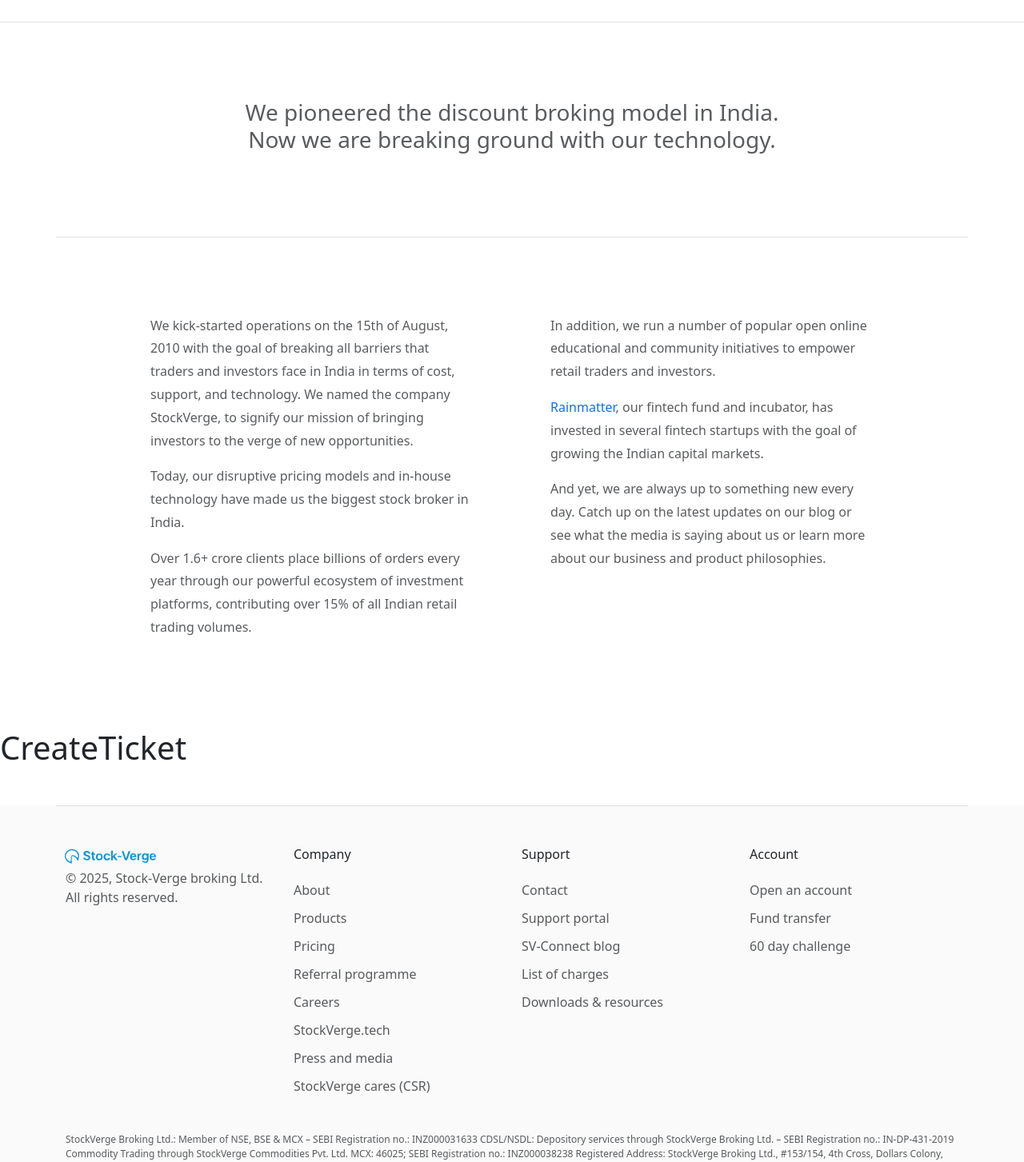
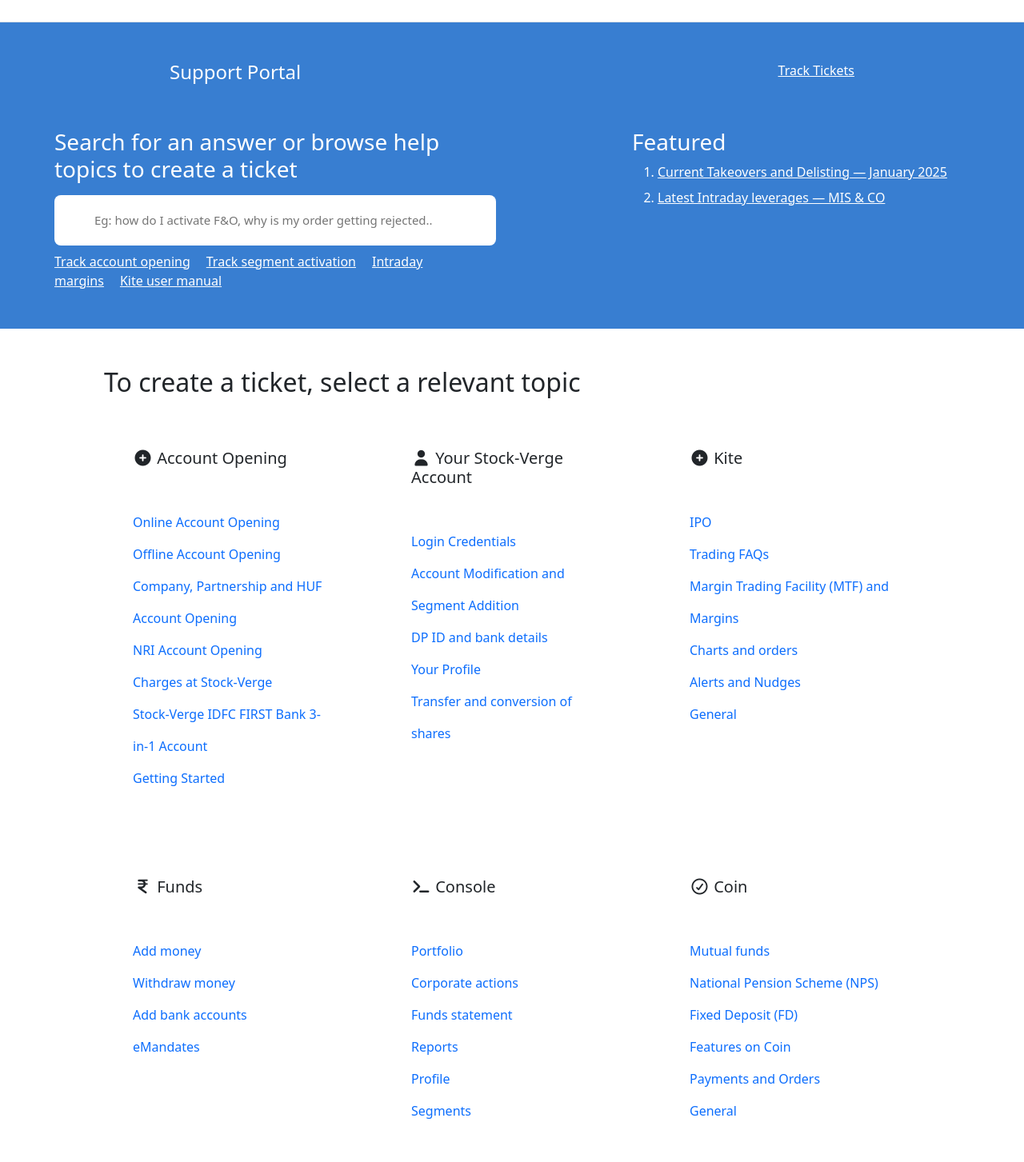
Before and after one commit to Dnyanesh3256/stock-verge, a React (Vite) app in the folder frontend/: page /support in a window 1280 px wide. Shown: the part 52-1505 px from the top of the page at 80% size. Built offline with nearby package versions, Linux system fonts and the light colour scheme.

Commit message:
completed the support page

```diff
--- a/frontend/src/index.css
+++ b/frontend/src/index.css
@@ -70,3 +70,26 @@
 /* .nav-link {
   margin-left: 20px;
 } */
+
+#supportHero {
+  background-color: rgb(56, 126, 209);
+  color: white;
+}
+
+#supportHero a {
+  color: white;
+}
+
+#supportHero input {
+  width: 100%;
+  padding: 20px 50px;
+  font-size: 15px;
+  border: none;
+  border-radius: 8px;
+}
+
+#supportWrapper {
+  display: flex;
+  justify-content: space-between;
+  margin: 0 200px;
+}
--- a/frontend/src/landing_page/support/CreateTicket.jsx
+++ b/frontend/src/landing_page/support/CreateTicket.jsx
@@ -1,8 +1,111 @@
 import React from 'react';
+import { Link } from "react-router-dom"
 
 function CreateTicket() {
     return (
-        <h1>CreateTicket</h1>
+        <div className="container">
+            <div className="row p-5">
+                <h1 className='fs-2'>To create a ticket, select a relevant topic</h1>
+
+                <div className="col-4 p-5 mt-2">
+                    <h4 className='fs-5 mb-5'><i class="fa-solid fa-circle-plus"></i> Account Opening</h4>
+
+                    <Link to="#" style={{ textDecoration: "none", lineHeight: "2.5" }}>Online Account Opening</Link>
+                    <br />
+                    <Link to="#" style={{ textDecoration: "none", lineHeight: "2.5" }}>Offline Account Opening</Link>
+                    <br />
+                    <Link to="#" style={{ textDecoration: "none", lineHeight: "2.5" }}>Company, Partnership and HUF Account Opening</Link>
+                    <br />
+                    <Link to="#" style={{ textDecoration: "none", lineHeight: "2.5" }}>NRI Account Opening</Link>
+                    <br />
+                    <Link to="#" style={{ textDecoration: "none", lineHeight: "2.5" }}>Charges at Stock-Verge</Link>
+                    <br />
+                    <Link to="#" style={{ textDecoration: "none", lineHeight: "2.5" }}>Stock-Verge IDFC FIRST Bank 3-in-1 Account</Link>
+                    <br />
+                    <Link to="#" style={{ textDecoration: "none", lineHeight: "2.5" }}>Getting Started</Link>
+                    <br />
+                </div>
+
+                <div className="col-4 p-5 mt-2">
+                    <h4 className='fs-5 mb-5'><i class="fa-solid fa-user"></i> Your Stock-Verge Account</h4>
+
+                    <Link to="#" style={{ textDecoration: "none", lineHeight: "2.5" }}>Login Credentials</Link>
+                    <br />
+                    <Link to="#" style={{ textDecoration: "none", lineHeight: "2.5" }}>Account Modification and Segment Addition</Link>
+                    <br />
+                    <Link to="#" style={{ textDecoration: "none", lineHeight: "2.5" }}>DP ID and bank details</Link>
+                    <br />
+                    <Link to="#" style={{ textDecoration: "none", lineHeight: "2.5" }}>Your Profile</Link>
+                    <br />
+                    <Link to="#" style={{ textDecoration: "none", lineHeight: "2.5" }}>Transfer and conversion of shares</Link>
+                    <br />
+                </div>
+
+                <div className="col-4 p-5 mt-2">
+                    <h4 className='fs-5 mb-5'><i class="fa-solid fa-circle-plus"></i> Kite</h4>
+
+                    <Link to="#" style={{ textDecoration: "none", lineHeight: "2.5" }}>IPO</Link>
+                    <br />
+                    <Link to="#" style={{ textDecoration: "none", lineHeight: "2.5" }}>Trading FAQs</Link>
+                    <br />
+                    <Link to="#" style={{ textDecoration: "none", lineHeight: "2.5" }}>Margin Trading Facility (MTF) and Margins</Link>
+                    <br />
+                    <Link to="#" style={{ textDecoration: "none", lineHeight: "2.5" }}>Charts and orders</Link>
+                    <br />
+                    <Link to="#" style={{ textDecoration: "none", lineHeight: "2.5" }}>Alerts and Nudges</Link>
+                    <br />
+                    <Link to="#" style={{ textDecoration: "none", lineHeight: "2.5" }}>General</Link>
+                    <br />
+                </div>
+
+                <div className="col-4 p-5 mt-2">
+                    <h4 className='fs-5 mb-5'><i class="fa-solid fa-indian-rupee-sign"></i> Funds</h4>
+
+                    <Link to="#" style={{ textDecoration: "none", lineHeight: "2.5" }}>Add money</Link>
+                    <br />
+                    <Link to="#" style={{ textDecoration: "none", lineHeight: "2.5" }}>Withdraw money</Link>
+                    <br />
+                    <Link to="#" style={{ textDecoration: "none", lineHeight: "2.5" }}>Add bank accounts</Link>
+                    <br />
+                    <Link to="#" style={{ textDecoration: "none", lineHeight: "2.5" }}>eMandates</Link>
+                    <br />
+                </div>
+
+                <div className="col-4 p-5 mt-2">
+                    <h4 className='fs-5 mb-5'><i class="fa-solid fa-terminal"></i> Console</h4>
+
+                    <Link to="#" style={{ textDecoration: "none", lineHeight: "2.5" }}>Portfolio</Link>
+                    <br />
+                    <Link to="#" style={{ textDecoration: "none", lineHeight: "2.5" }}>Corporate actions</Link>
+                    <br />
+                    <Link to="#" style={{ textDecoration: "none", lineHeight: "2.5" }}>Funds statement</Link>
+                    <br />
+                    <Link to="#" style={{ textDecoration: "none", lineHeight: "2.5" }}>Reports</Link>
+                    <br />
+                    <Link to="#" style={{ textDecoration: "none", lineHeight: "2.5" }}>Profile</Link>
+                    <br />
+                    <Link to="#" style={{ textDecoration: "none", lineHeight: "2.5" }}>Segments</Link>
+                    <br />
+                </div>
+
+                <div className="col-4 p-5 mt-2">
+                    <h4 className='fs-5 mb-5'><i class="fa-regular fa-circle-check"></i> Coin</h4>
+
+                    <Link to="#" style={{ textDecoration: "none", lineHeight: "2.5" }}>Mutual funds</Link>
+                    <br />
+                    <Link to="#" style={{ textDecoration: "none", lineHeight: "2.5" }}>National Pension Scheme (NPS)</Link>
+                    <br />
+                    <Link to="#" style={{ textDecoration: "none", lineHeight: "2.5" }}>Fixed Deposit (FD)</Link>
+                    <br />
+                    <Link to="#" style={{ textDecoration: "none", lineHeight: "2.5" }}>Features on Coin</Link>
+                    <br />
+                    <Link to="#" style={{ textDecoration: "none", lineHeight: "2.5" }}>Payments and Orders</Link>
+                    <br />
+                    <Link to="#" style={{ textDecoration: "none", lineHeight: "2.5" }}>General</Link>
+                    <br />
+                </div>
+            </div>
+        </div>
     );
 }
 
--- a/frontend/src/landing_page/support/Hero.jsx
+++ b/frontend/src/landing_page/support/Hero.jsx
@@ -1,9 +1,48 @@
-import React from 'react';
+import React from "react";
 
-function LeftSectionImage() {
-    return (
-        <h1>LeftSectionImage</h1>
-    );
+function Hero() {
+  return (
+    <section className="container-fluid" id="supportHero">
+      <div className="pt-5" id="supportWrapper">
+        <h4>Support Portal</h4>
+
+        <a href="">Track Tickets</a>
+      </div>
+
+      <div className="row p-5">
+        <div className="col-6" style={{ padding: "0 20px"}}>
+          <h2 className="fs-3">Search for an answer or browse help topics to create a ticket</h2>
+
+          <input
+            type="text"
+            placeholder="Eg: how do I activate F&O, why is my order getting rejected.."
+            className="mt-2"
+          />
+
+          <br />
+
+          <div className="mt-2">
+            <a href="">Track account opening</a>
+            <a href="" style={{ marginLeft: "20px" }}>Track segment activation</a>
+            <a href="" style={{ marginLeft: "20px" }}>Intraday margins</a>
+            <a href="" style={{ marginLeft: "20px" }}>Kite user manual</a>
+          </div>
+        </div>
+        <div className="col-6" style={{ padding: "0 20px", paddingLeft: "150px"}}>
+          <h2 className="fs-3">Featured</h2>
+
+          <ol className="mt-2">
+            <li>
+              <a href="">Current Takeovers and Delisting — January 2025</a>
+            </li>
+            <li className="mt-2">
+              <a href="">Latest Intraday leverages — MIS & CO</a>
+            </li>
+          </ol>
+        </div>
+      </div>
+    </section>
+  );
 }
 
-export default LeftSectionImage;
+export default Hero;
--- a/frontend/src/landing_page/support/SupportPage.jsx
+++ b/frontend/src/landing_page/support/SupportPage.jsx
@@ -1,5 +1,5 @@
 import React from 'react';
-import Hero from '../about/Hero';
+import Hero from "./Hero"
 import CreateTicket from './CreateTicket';
 
 function SupportPage() {
```
